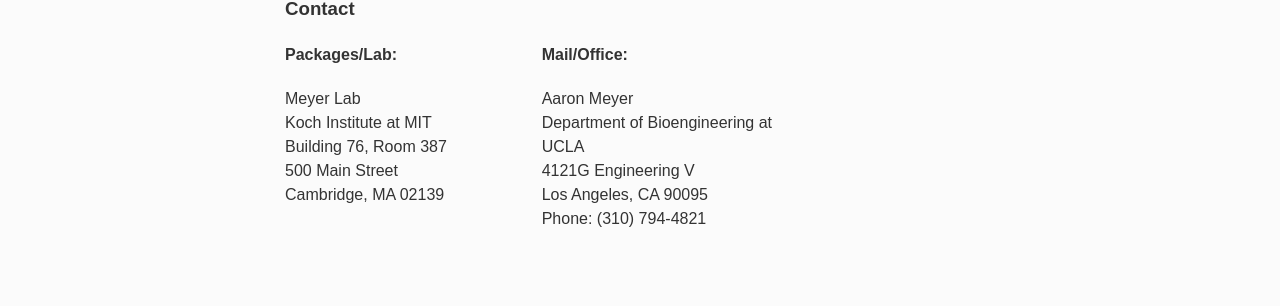
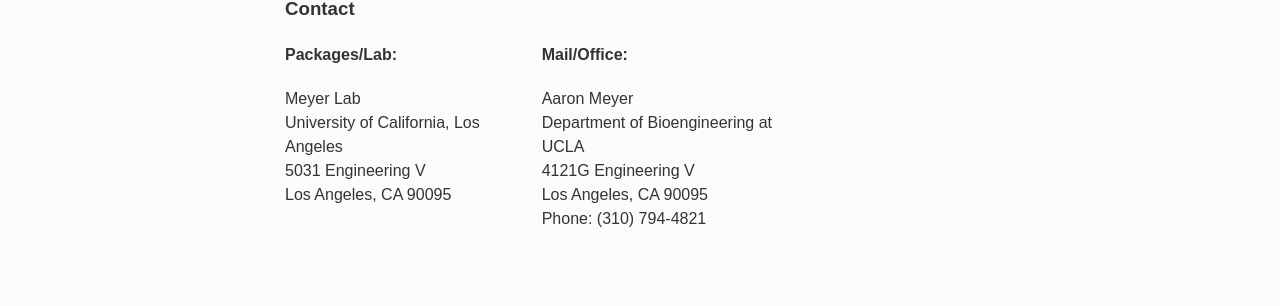
Before and after one commit to meyer-lab/asmlab.org, a Jekyll site: the page built from index.html, in a window 1280 px wide. Shown: the part 1448-1754 px from the top of the page. Built offline with Jekyll 4.4.1, drawn with Linux system fonts in a browser that asks for light colours; some web fonts are replaced; comment, search, counter and statistics services are not loaded.

Commit message:
Update lab address for UCLA

```diff
--- a/index.html
+++ b/index.html
@@ -28,11 +28,10 @@
 
 <div class="col span_4 left">
 <h4>Packages/Lab:</h4>
-    Meyer Lab<br/>
-    Koch Institute at MIT<br/>
-    Building 76, Room 387<br/>
-    500 Main Street<br/>
-    Cambridge, MA 02139
+Meyer Lab<br/>
+University of California, Los Angeles<br/>
+5031 Engineering V<br/>
+Los Angeles, CA 90095
 </div>
 
 <div class="col span_4 left">
```
